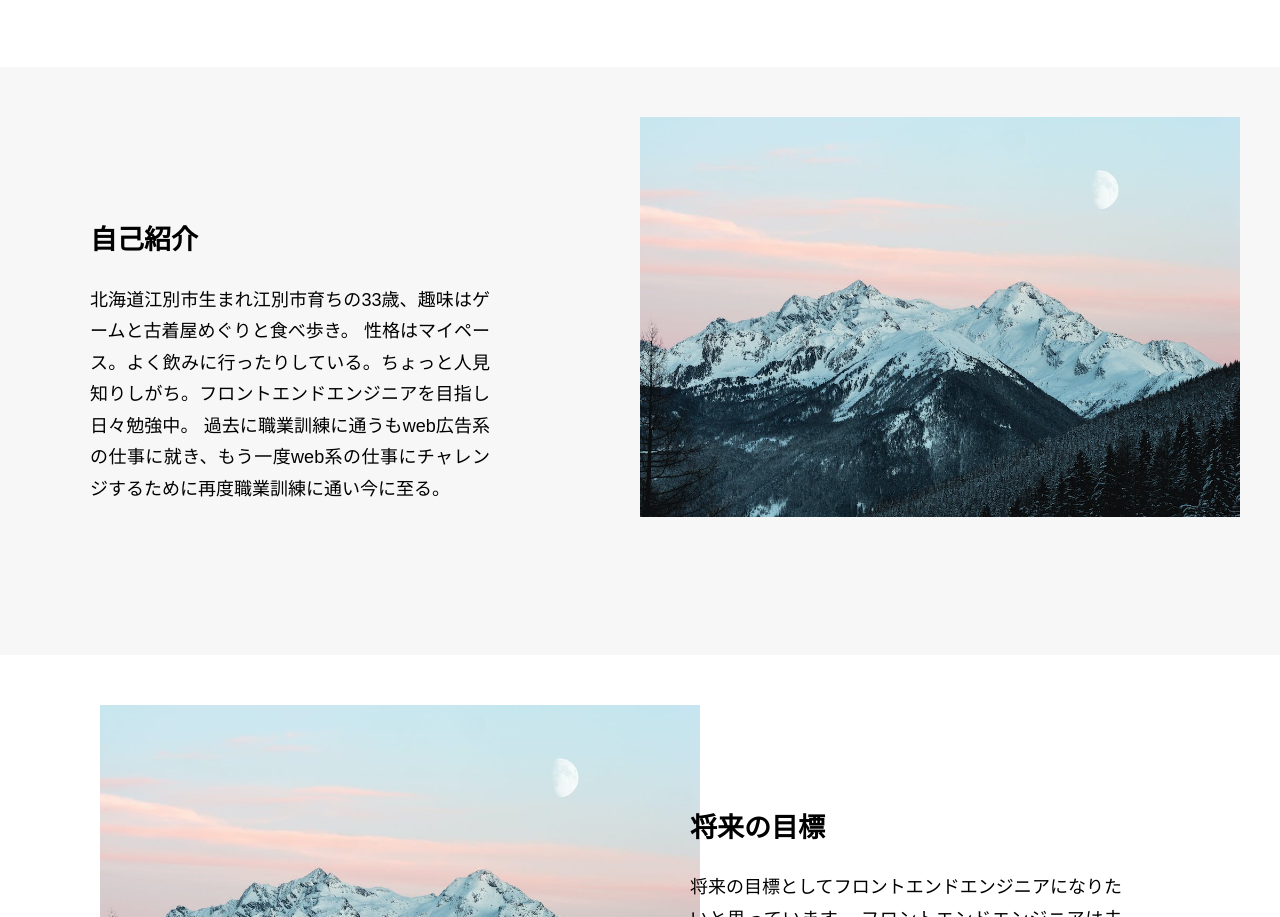
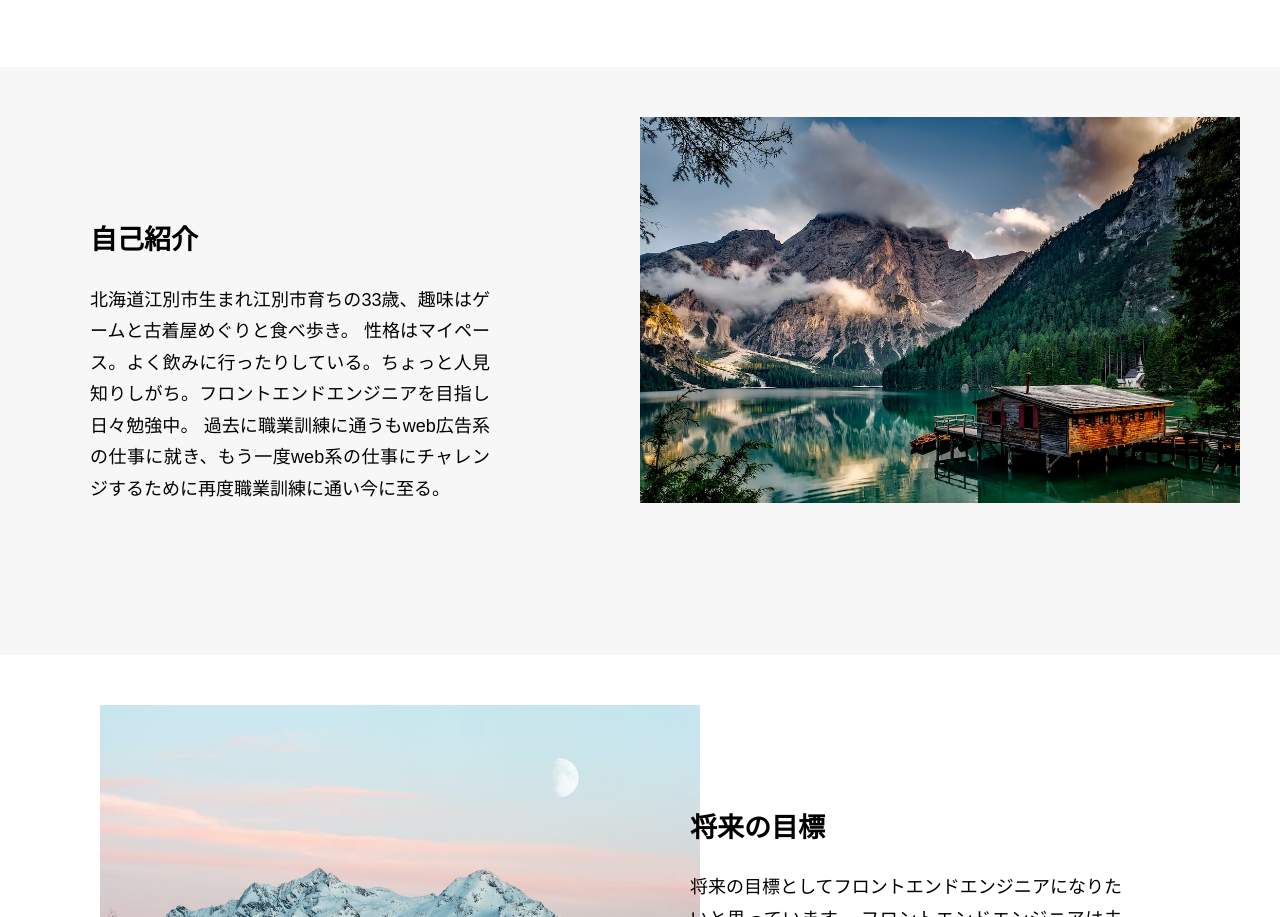
Before and after one commit to miura0812/portfolio, a plain HTML site: page index.html in a window 1280 px wide. Shown: the part 1310-2227 px from the top of the page. Drawn offline with nearby package versions, Linux system fonts and the light colour scheme.

Commit message:
画像変更

```diff
--- a/index.html
+++ b/index.html
@@ -100,7 +100,7 @@
                         </div>
                     </div>
                     <div class="about-image">
-                        <img src="./image/slider04.jpg" alt="image4">
+                        <img src="./image/slider05.jpg" alt="image4">
                     </div>
                 </div>
 
```
